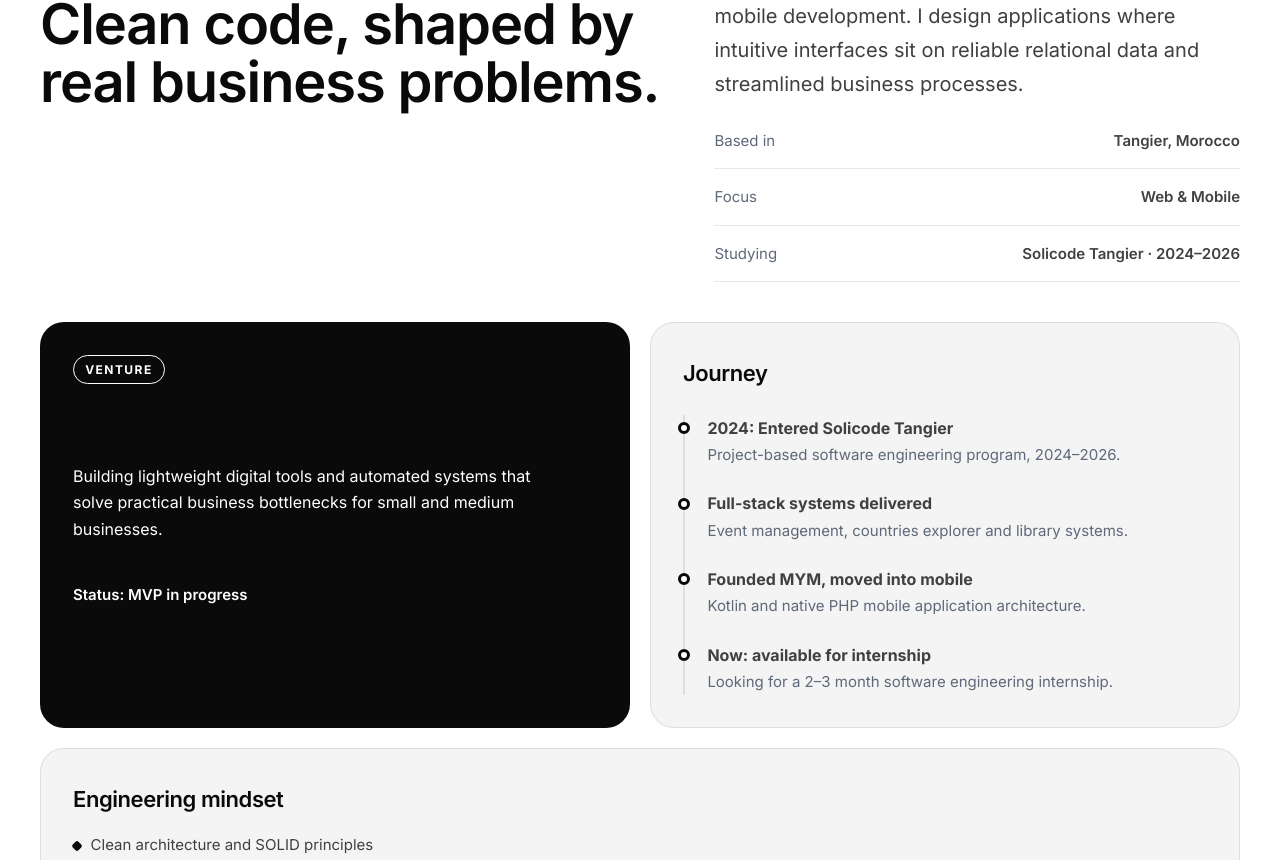
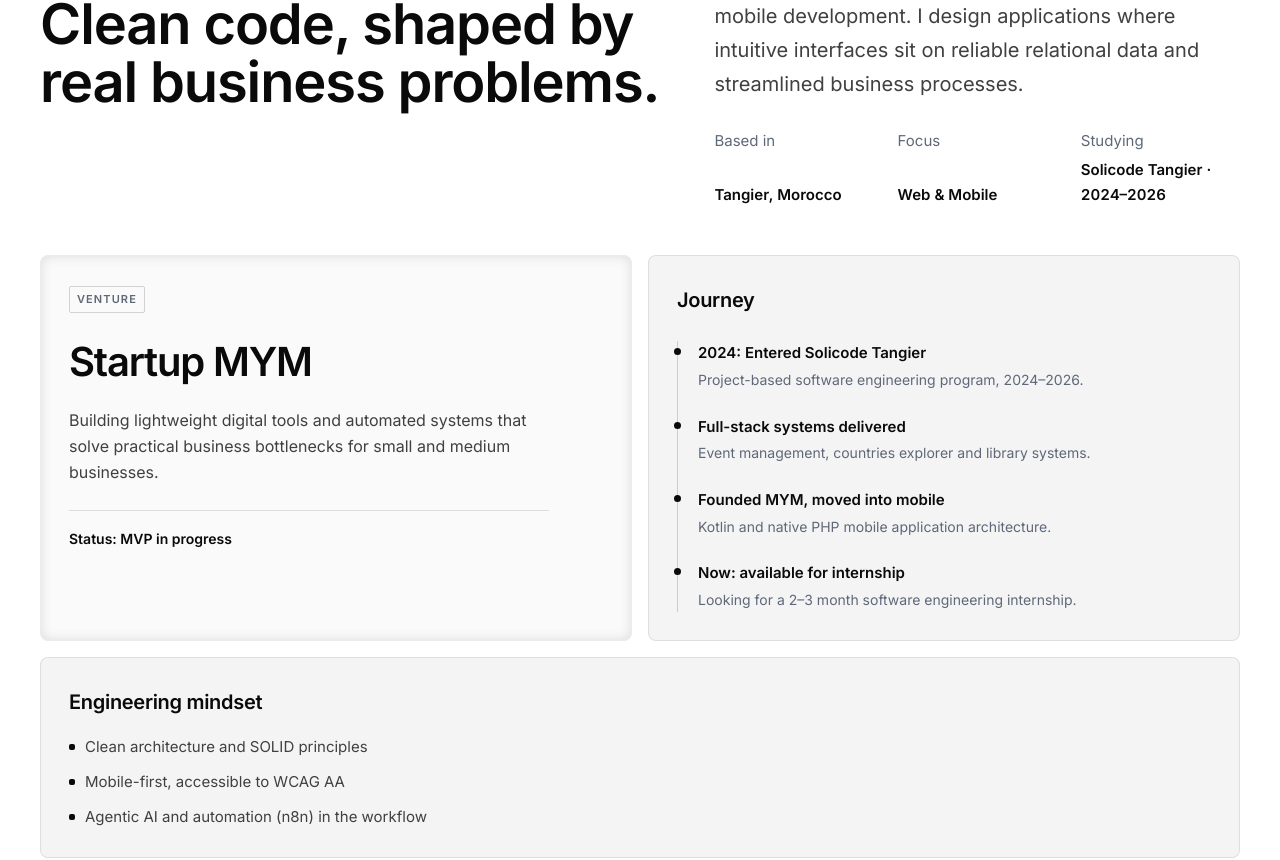
Before and after one commit to mesbahimohammedyassirsolicode-star/PORTFOLIO, a React (Vite) app: page / in a window 1280 px wide. Shown: the part 940-1800 px from the top of the page. Built offline with nearby package versions, Linux system fonts and the light colour scheme.

Commit message:
feat: restyle about section with panel surfaces

```diff
--- a/src/components/About.jsx
+++ b/src/components/About.jsx
@@ -24,7 +24,7 @@ function About({ t }) {
         {/* Card grid */}
         <div className="about-grid">
           {/* MYM startup card (inverted) */}
-          <article className="card mym reveal">
+          <article className="card card-spotlight mym reveal">
             <span className="tag">{t('mym_tag')}</span>
             <h3>Startup MYM</h3>
             <p>{t('mym_desc')}</p>
@@ -32,7 +32,7 @@ function About({ t }) {
           </article>
 
           {/* Journey timeline */}
-          <article className="card reveal">
+          <article className="card card-spotlight reveal">
             <h3>{t('tl_title')}</h3>
             <ul className="timeline">
               <li>
@@ -55,7 +55,7 @@ function About({ t }) {
           </article>
 
           {/* Engineering mindset (full row) */}
-          <article className="card reveal full-row">
+          <article className="card card-spotlight reveal full-row">
             <h3>{t('mind_title')}</h3>
             <ul className="ticks">
               <li>{t('mind1')}</li>
--- a/src/styles.css
+++ b/src/styles.css
@@ -450,33 +450,78 @@ h1 .dot-end { color: var(--muted); }
 @media (min-width: 900px) { .about-intro { grid-template-columns: 1.1fr .9fr; } }
 
 .facts { display: grid; gap: 1rem; margin-top: 1.75rem; margin-bottom: 0; }
-.facts div { display: flex; justify-content: space-between; gap: 1rem; padding-bottom: .9rem; border-bottom: 1px solid var(--line); font-size: .9375rem; }
+.facts div { display: flex; justify-content: space-between; gap: 1rem; padding-bottom: .875rem; border-bottom: 1px solid var(--line-subtle); font-size: .9375rem; }
 .facts dt { color: var(--muted); }
-.facts dd { margin: 0; font-weight: 600; text-align: right; }
+.facts dd { margin: 0; font-weight: 510; color: var(--ink); font-variant-numeric: tabular-nums; }
+@media (min-width: 700px) {
+  .facts { grid-template-columns: repeat(3, 1fr); gap: 1.5rem; }
+  .facts div { flex-direction: column; gap: .25rem; padding-bottom: 0; border-bottom: 0; }
+  .facts dd { text-align: left; }
+}
 
-.about-grid { display: grid; gap: 2.5rem; margin-top: 2.5rem; }
-@media (min-width: 900px) { .about-grid { grid-template-columns: 1fr 1fr; gap: 1.25rem; } }
+.about-grid { display: grid; gap: 1rem; margin-top: 3rem; }
+@media (min-width: 900px) { .about-grid { grid-template-columns: 1fr 1fr; } }
 
-.card { background: var(--card); border: 1px solid var(--line); border-radius: 24px; padding: clamp(1.4rem, 3vw, 2rem); }
-.card h3 { font-family: var(--font-display); font-size: 1.375rem; letter-spacing: -.02em; }
+.card {
+  position: relative;
+  background: var(--surface);
+  border: 1px solid var(--line);
+  border-radius: var(--r-card);
+  padding: clamp(1.25rem, 3vw, 1.75rem);
+  transition: border-color .2s, background .2s;
+}
+.card h3 { font-size: 1.25rem; font-weight: 510; letter-spacing: -.015em; color: var(--ink); }
 
-.mym { background: var(--btn); color: var(--btn-txt); border-color: transparent; position: relative; overflow: hidden; }
-.mym .tag { display: inline-block; font-size: .75rem; font-weight: 700; letter-spacing: .12em; text-transform: uppercase; padding: .25rem .7rem; border: 1px solid currentColor; border-radius: 999px; }
-.mym h3 { font-family: var(--font-display); font-size: clamp(2rem, 4vw, 3rem); letter-spacing: -.03em; line-height: 1; margin-top: 1rem; }
-.mym p { margin-top: .9rem; max-width: 30rem; }
-.mym .status { margin-top: 1.5rem; padding-top: 1rem; border-top: 1px solid var(--mym-line); font-weight: 600; font-size: .9375rem; }
+.mym {
+  background: var(--panel);
+  border-color: var(--line-subtle);
+  box-shadow: inset 0 0 12px rgba(0, 0, 0, .12);
+  overflow: hidden;
+}
+.dark .mym { box-shadow: inset 0 0 12px rgba(0, 0, 0, .35); }
+.mym .tag {
+  display: inline-block;
+  padding: .1875rem .4375rem;
+  border: 1px solid var(--line-input);
+  border-radius: var(--r-badge);
+  font-size: .6875rem;
+  font-weight: 510;
+  letter-spacing: .1em;
+  text-transform: uppercase;
+  color: var(--muted);
+}
+.mym h3 { font-size: clamp(1.75rem, 3.6vw, 2.5rem); letter-spacing: -.03em; margin-top: 1rem; }
+.mym p { margin-top: .75rem; color: var(--ink2); max-width: 30rem; }
+.mym .status { margin-top: 1.5rem; padding-top: 1rem; border-top: 1px solid var(--mym-line); font-weight: 510; font-size: .875rem; color: var(--ink); }
 
 .full-row { grid-column: 1 / -1; }
 
-.ticks { margin-top: 1rem; display: grid; gap: .65rem; font-size: .9375rem; color: var(--ink2); }
-.ticks li { display: flex; gap: .6rem; align-items: baseline; list-style: none; }
-.ticks li::before { content: ""; width: .5rem; height: .5rem; border-radius: 2px; background: var(--btn); transform: rotate(45deg); flex: none; }
+.ticks { margin-top: 1rem; display: grid; gap: .625rem; font-size: .9375rem; color: var(--ink2); }
+.ticks li { display: flex; gap: .625rem; align-items: baseline; list-style: none; }
+.ticks li::before {
+  content: "";
+  width: .375rem;
+  height: .375rem;
+  border-radius: var(--r-badge);
+  background: var(--ink);
+  flex: none;
+  transform: translateY(-.125rem);
+}
 
-.timeline { margin-top: 1.5rem; display: grid; gap: 1.4rem; border-left: 2px solid var(--line); padding-left: 1.4rem; }
+.timeline { margin-top: 1.5rem; display: grid; gap: 1.375rem; border-left: 1px solid var(--line-input); padding-left: 1.25rem; }
 .timeline li { position: relative; list-style: none; }
-.timeline li::before { content: ""; position: absolute; left: calc(-1.4rem - 7px); top: .45rem; width: 12px; height: 12px; border-radius: 50%; background: var(--bg); border: 3px solid var(--btn); }
-.timeline strong { display: block; font-size: 1rem; }
-.timeline span { font-size: .9375rem; color: var(--muted); }
+.timeline li::before {
+  content: "";
+  position: absolute;
+  left: calc(-1.25rem - 4px);
+  top: .4375rem;
+  width: 7px;
+  height: 7px;
+  border-radius: var(--r-full);
+  background: var(--ink);
+}
+.timeline strong { display: block; font-size: .9375rem; font-weight: 510; color: var(--ink); }
+.timeline span { font-size: .875rem; color: var(--muted); }
 
 /* ============================================================
    STACK
```
